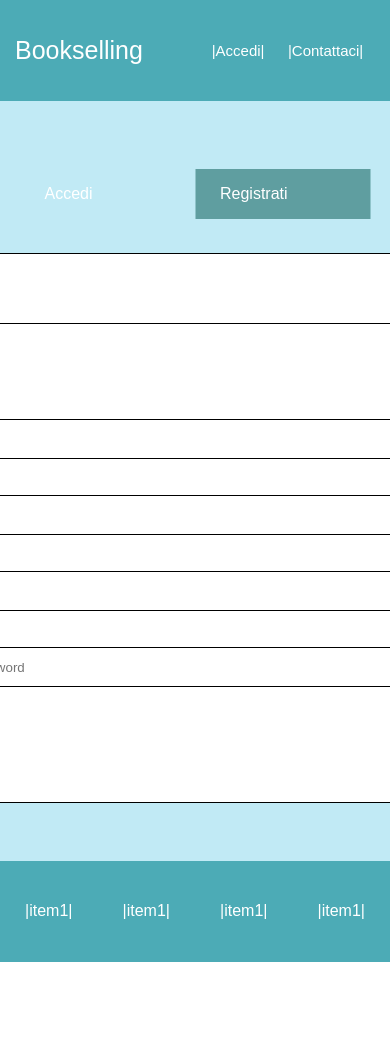
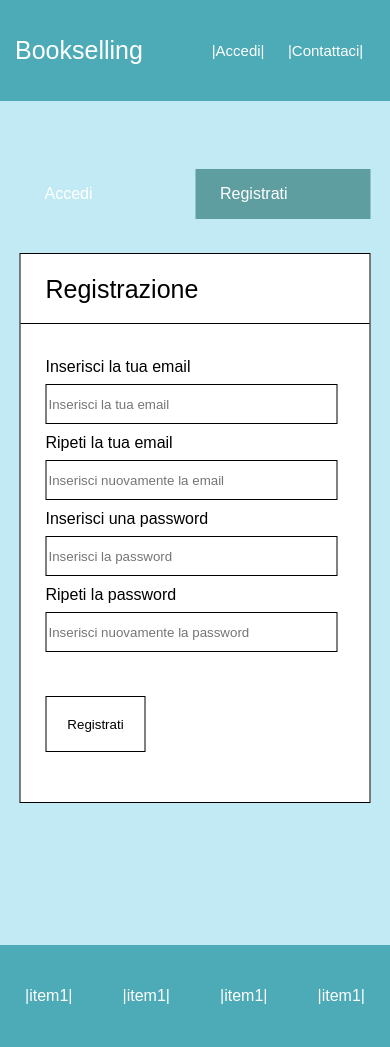
Before and after one commit to aveniojpg/Bookshowcase_PremioGFMarilli23, a PHP site: page /register.html in a window 390 px wide; the page is wider, and only the part inside the window is pictured. Before the commit the page ends 962 px from the top of that part, so only its background shows below. Run offline with PHP 8.4, Linux system fonts and the light colour scheme; some web fonts are replaced.

Commit message:
conclusione pagina registrazione + mobile

```diff
--- a/Bookselling_SiteWIP/login.css
+++ b/Bookselling_SiteWIP/login.css
@@ -171,7 +171,7 @@ div.register{
 .button{
     margin-left: 25px;
     margin-top: 10px;
-    height: 40px;
+    height: 50px;
     width: 100px;
     background-color: white;
     border:1px solid black;
--- a/Bookselling_SiteWIP/register.css
+++ b/Bookselling_SiteWIP/register.css
@@ -20,6 +20,7 @@ a{
 }
 
 /* suddivisione peso pagina */
+
 .upperbar{
     background-color: rgb(76, 171, 182);
     height: 12vh;
@@ -31,16 +32,13 @@ a{
 
 .pagebody{
     background-color: rgb(193, 234, 245);
-    height: 90vh;
+    height: 100vh;
 }
 
 footer{
     background-color:  rgb(76, 171, 182);
     height: 12vh;
     width: 100%;
-    position: relative;
-    bottom: 0;
-
 }
 /* fine */
 
@@ -143,7 +141,7 @@ div.register{
 }
 
 .flexbottom{
-    height: 730px;
+    height: 400px;
     display: flex;
     justify-content: center;
     flex-direction: column;
@@ -170,12 +168,12 @@ div.register{
 
 .button{
     margin-left: 25px;
-    margin-top: 10px;
-    height: 40px;
+    height: 60px;
     width: 100px;
     background-color: white;
     border:1px solid black;
     cursor: pointer;
+    margin-bottom: 50px;
 }
 
 .input-title{
@@ -221,7 +219,7 @@ h4{
         width: 90%;
     }
 
-    .flexcontainerlogin{
+    .flexcontainerregister{
         width: 90%;
     }
 
--- a/Bookselling_SiteWIP/register.html
+++ b/Bookselling_SiteWIP/register.html
@@ -12,6 +12,7 @@
     <link rel="preconnect" href="https://fonts.googleapis.com"><link rel="preconnect" href="https://fonts.gstatic.com" crossorigin><link href="https://fonts.googleapis.com/css2?family=Alexandria&display=swap" rel="stylesheet">
 </head>
 <body>
+    <div class="flexcontainerbody">
     <!-- sezione upperbar -->
     <div class="upperbar">
         <div class="flexcontainer">
@@ -26,7 +27,7 @@
 
     <!-- sezione body -->
     <div class="pagebody">
-        <div class="flexcontainerswap">
+         <div class="flexcontainerswap">
             <div class="login"><a href="./login.html">Accedi</a></div>
             <div class="register"><a href="./register.html">Registrati</a></div>
         </div>
@@ -42,7 +43,7 @@
             </div>
             <div class="flexcontainerregisterchild flexcontainerregisterchild2">
                 <h4 class="input-title">Ripeti la tua email</h4>
-                <input type="password" placeholder="Inserisci nuovamente la email" class="textfield">
+                <input type="text" placeholder="Inserisci nuovamente la email" class="textfield">
             </div>
             <div class="flexcontainerregisterchild flexcontainerregisterchild3">
                 <h4 class="input-title">Inserisci una password</h4>
@@ -53,12 +54,12 @@
                 <input type="password" placeholder="Inserisci nuovamente la password" class="textfield">
             </div>
         </div>
-            <!-- <a href="" class="passforget">Password dimenticata?</a> -->
             <input type="submit" value="Registrati" class="button">
         </div>
     </form>
+</div>
     <!-- fine sezione body -->
-    </div>
+
 
     <!-- sezione footer -->
     <footer>
@@ -70,6 +71,7 @@
         </div>
     </footer>
     <!-- fine sezione footer -->
+</div>
 
 </body>
 </html>
```
